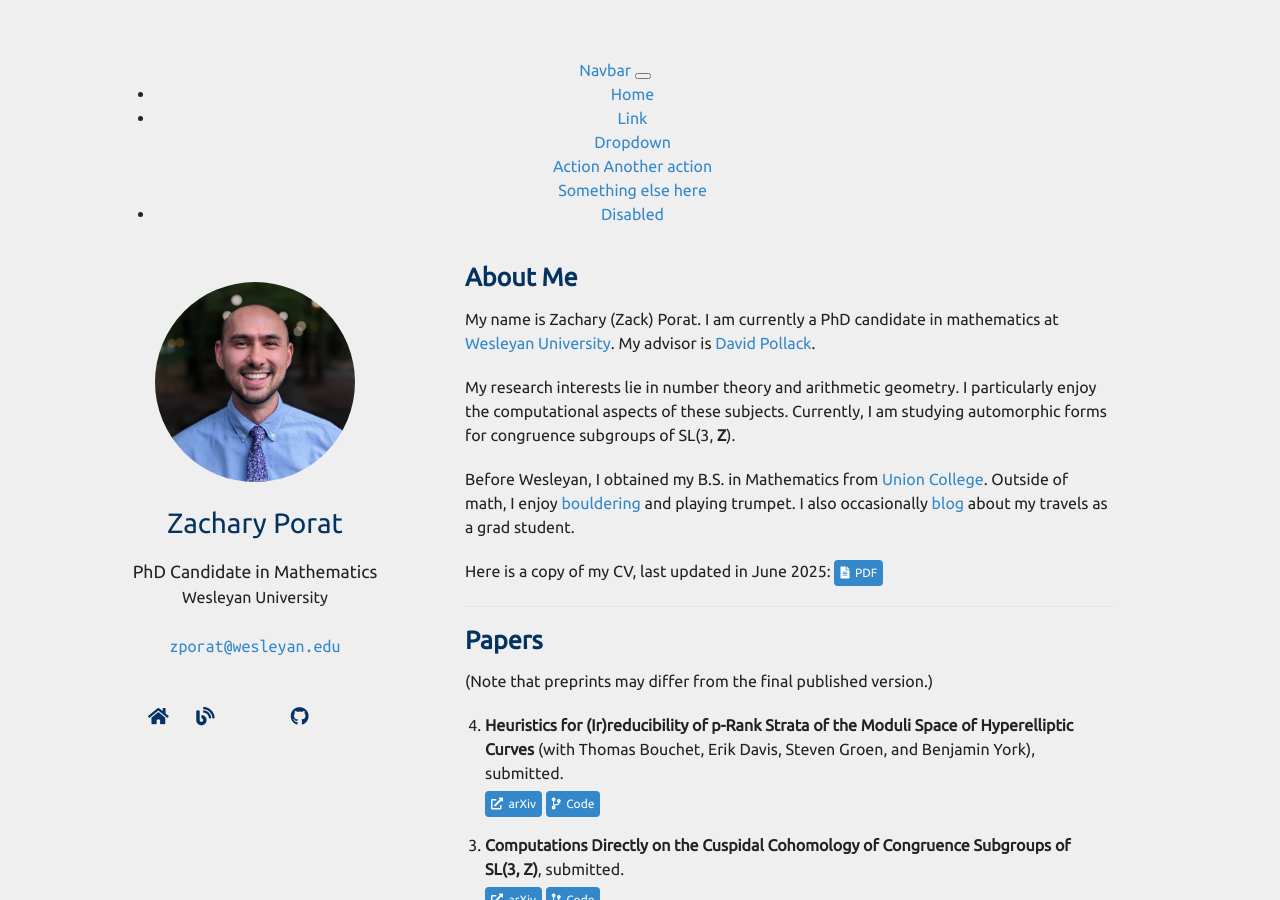
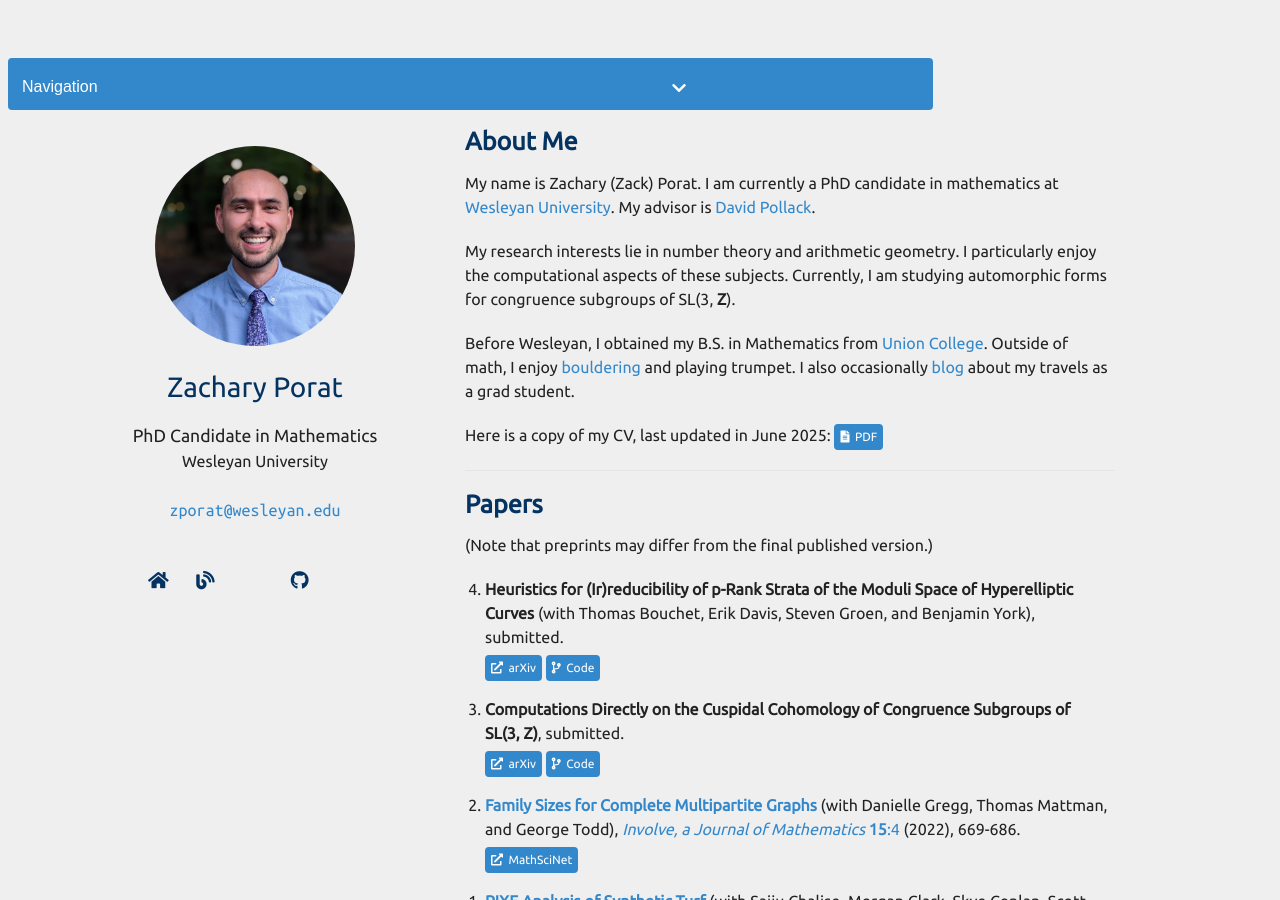
Before and after one commit to zporat/zporat.github.io, a Jekyll site: the page built from index.md, in a window 1280 px wide and 900 px high. Built offline with Jekyll 4.4.1, drawn with Linux system fonts in a browser that asks for light colours; nearby versions of some CDN libraries; a style sheet for code colours, icons or effects is not loaded; our own code applies the rules of GitHub Pages for plain Markdown files.

Commit message:
nav button test

```diff
--- a/_layouts/homepage.html
+++ b/_layouts/homepage.html
@@ -36,40 +36,19 @@
     <meta name="google-site-verification" content="qr42_tfw5WSbFt2BGeJyEm7hHuqMbkeSS-Of6L8NXXg" />
   </head>
   <body style="padding-left:0px">
-    <div class="wrapper">
-      <nav class="navbar navbar-expand-lg navbar-light bg-light">
-  <a class="navbar-brand" href="#">Navbar</a>
-  <button class="navbar-toggler" type="button" data-toggle="collapse" data-target="#navbarSupportedContent" aria-controls="navbarSupportedContent" aria-expanded="false" aria-label="Toggle navigation">
-    <span class="navbar-toggler-icon"></span>
-  </button>
 
-  <div class="collapse navbar-collapse" id="navbarSupportedContent">
-    <ul class="navbar-nav mr-auto">
-      <li class="nav-item active">
-        <a class="nav-link" href="#">Home <span class="sr-only">(current)</span></a>
-      </li>
-      <li class="nav-item">
-        <a class="nav-link" href="#">Link</a>
-      </li>
-      <li class="nav-item dropdown">
-        <a class="nav-link dropdown-toggle" href="#" id="navbarDropdown" role="button" data-toggle="dropdown" aria-haspopup="true" aria-expanded="false">
-          Dropdown
-        </a>
-        <div class="dropdown-menu" aria-labelledby="navbarDropdown">
-          <a class="dropdown-item" href="#">Action</a>
-          <a class="dropdown-item" href="#">Another action</a>
-          <div class="dropdown-divider"></div>
-          <a class="dropdown-item" href="#">Something else here</a>
-        </div>
-      </li>
-      <li class="nav-item">
-        <a class="nav-link disabled" href="#">Disabled</a>
-      </li>
-    </ul>
-  </div>
-</nav>
+    <div class="dropbtn">
+      <button class="dropbtn">Navigation<i class="fas fa-chevron-down" aria-hidden="true"></i></button>
+      <div class="dropdown-content">
+        <a href="#about">About</a>
+        <a href="#papers">Papers</a>
+        <a href="#talks">Talks</a>
+        <a href="#teaching">Teaching</a>
+        <a href="#service">Service</a>
+        <a href="#notes">Notes</a>
+        <a href="#misc">Misc.</a>
+      </div>
     </div>
-
 
     <div class="wrapper">
 
```
